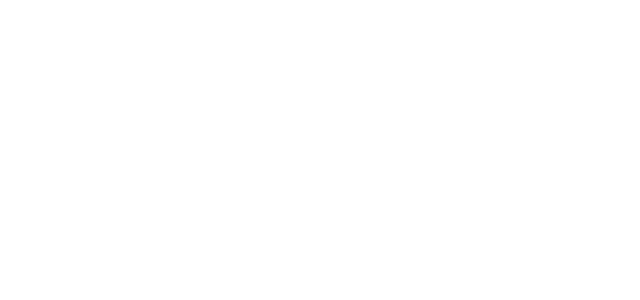
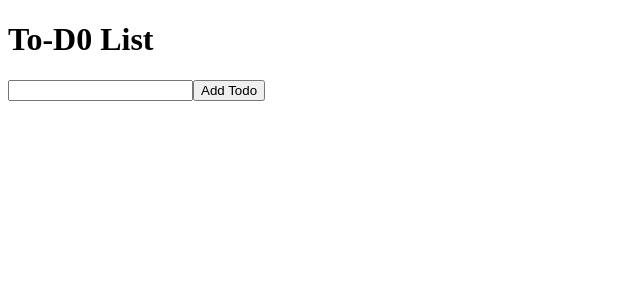
Before and after one commit to acciojob/todo-react-Rudranil8, a React app: page / in a window 1280 px wide. Shown: the top 300 px of the page, without its empty margins (0-640 px from the left). Built offline with nearby package versions, Linux system fonts and the light colour scheme.

Commit message:
Update App.js

```diff
--- a/src/components/App.js
+++ b/src/components/App.js
@@ -1,11 +1,54 @@
 
-import React from "react";
+// import React from "react";
+// import './../styles/App.css';
+
+// const App = () => {
+//   return (
+//     <div>
+//         {/* Do not remove the main div */}
+//     </div>
+//   )
+// }
+
+// export default App
+
+import React, { useState } from "react";
 import './../styles/App.css';
 
 const App = () => {
+  let [todos,setTodos]=useState([])
+  let [newTodo,setNewTodo]=useState('')
+
+  function addTodo(){
+    if(newTodo.trim()!==''){
+      setTodos([...todos,newTodo]);
+      setNewTodo('');
+    }
+  }
+
+  function removeTodo(i){
+    let updatedTodos=todos.filter((element,index)=>{
+      return i!==index;
+    })
+    setTodos(updatedTodos)
+  }
+
   return (
-    <div>
+    <div className="main">
         {/* Do not remove the main div */}
+        <h1>To-D0 List</h1>
+        <input type="text" value={newTodo} onChange={(e)=>setNewTodo(e.target.value)}  />
+        <button onClick={addTodo}>Add Todo</button>
+        <ul>
+        {
+          todos.map((element,index)=>(
+            <li key={index}>
+              <div>{element}</div>
+              <button onClick={()=>removeTodo(index)}></button>
+            </li>
+          ))
+        }
+        </ul>
     </div>
   )
 }
```
